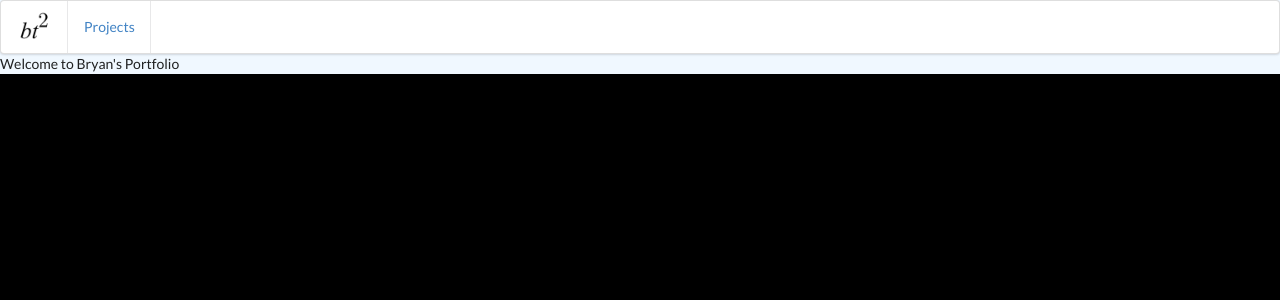
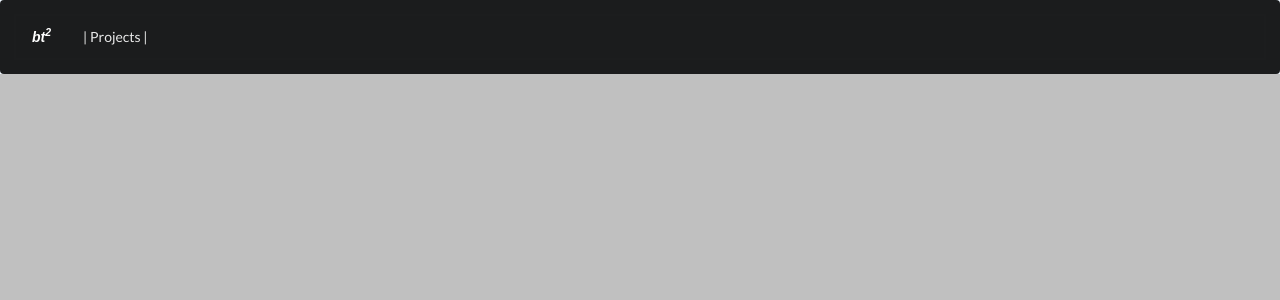
Before and after one commit to bryanteng/portfolio_frontend, a React (Create React App) app: page / in a window 1280 px wide. Shown: the top 300 px of the page. Built offline with nearby package versions, Linux system fonts and the light colour scheme.

Commit message:
changed logo to text and fixed css styling of navbar and seperations

```diff
--- a/src/App.js
+++ b/src/App.js
@@ -10,7 +10,6 @@ class App extends Component {
       <Router>
         <div className="App">
           <Navbar />
-          Welcome to Bryan's Portfolio
           <Switch>
             <Route path="/projects" render={()=> <Projects />}></Route>
           </Switch>
--- /dev/null
+++ b/src/components/navbar.css
@@ -0,0 +1,4 @@
+#icon{
+  font-style: italic;
+  font-family: sans-serif;
+}
--- a/src/components/navbar.js
+++ b/src/components/navbar.js
@@ -1,5 +1,6 @@
 import React, { Component, Fragment } from 'react';
-import bt2 from '../images/bt2.png'
+import bt2 from '../images/bt2inverted.png'
+import './navbar.css'
 import {Link} from 'react-router-dom'
 
 class Navbar extends Component{
@@ -8,14 +9,16 @@ class Navbar extends Component{
 
     return(
       <Fragment>
-        <div class="ui menu">
-          <div class="header item">
-            <img src={bt2} />
+      <div class='ui inverted segment' >
+        <div class="ui inverted secondary pointing menu">
+          <div class="header item" id="icon">
+            bt<sup>2</sup>
           </div>
           <a class="item">
-            <Link to="/projects">Projects</Link>
+            <Link to="/projects">| Projects |</Link>
           </a>
         </div>
+      </div>
       </Fragment>
     )
   }
--- a/src/index.css
+++ b/src/index.css
@@ -1,4 +1,4 @@
 #root{
   background-color: aliceblue;
 }
-body {background-color: black;}
+body {background-color: silver;}
```
Also changed, not shown: src/images/bt2inverted.png (added).
